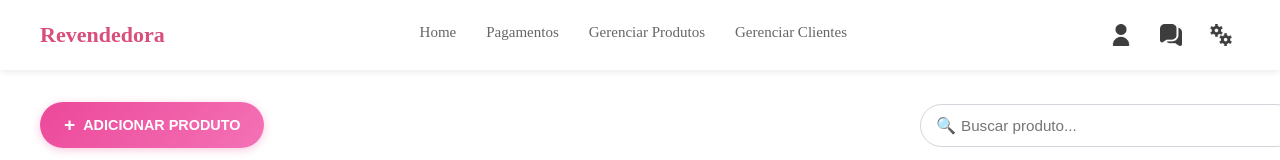
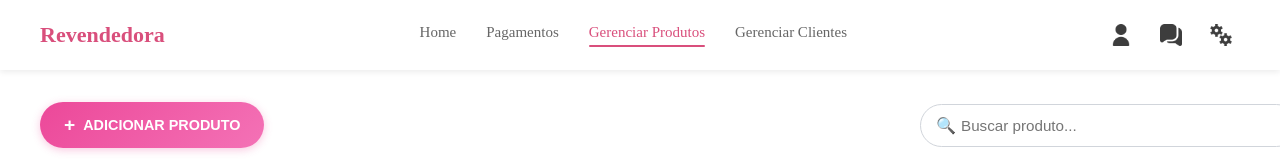
Before and after one commit to LELEHN/SiteRevendedora, an Angular app: page /gerenciar-produtos in a window 1280 px wide. Shown: the top 160 px of the page. Built offline with nearby package versions, Linux system fonts and the light colour scheme.

Commit message:
path de gerenciar produto

```diff
--- a/src/app/header/header.html
+++ b/src/app/header/header.html
@@ -5,7 +5,7 @@
     <nav class="nav">
       <a routerLink="/home" routerLinkActive="active" class="nav-link">Home</a>
       <a routerLink="/pagamentos" routerLinkActive="active" class="nav-link">Pagamentos</a>
-      <a routerLink="/produtos" routerLinkActive="active" class="nav-link">Gerenciar Produtos</a>
+      <a routerLink="/gerenciar-produtos" routerLinkActive="active" class="nav-link">Gerenciar Produtos</a>
       <a routerLink="/clientes" routerLinkActive="active" class="nav-link">Gerenciar Clientes</a>
     </nav>
 
```
